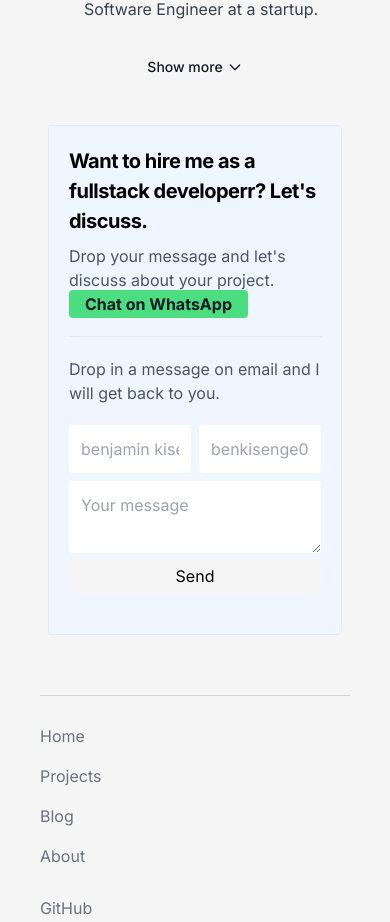
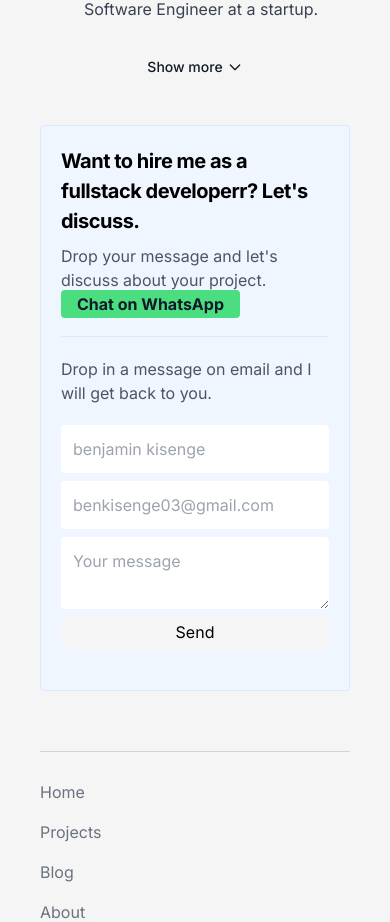
Before and after one commit to iambenkis/Portfolio-2.0, a Next.js app: page / in a window 390 px wide. Shown: the part 3618-4540 px from the top of the page. Built offline with nearby package versions, Linux system fonts and the light colour scheme.

Commit message:
Update Style

```diff
--- a/src/components/Whatsapp/index.jsx
+++ b/src/components/Whatsapp/index.jsx
@@ -1,7 +1,7 @@
 /* eslint-disable react/no-unescaped-entities */
 export default function Whatsapp() {
   return (
-    <section className="bg-blue-50 dark:bg-gray-900 mx-7 md:mx-0 p-5 mt-10 border-blue-100 dark:border-gray-800 border rounded">
+    <section className="bg-blue-50 dark:bg-gray-900 mx-5 md:mx-0 p-5 mt-10 border-blue-100 dark:border-gray-800 border rounded">
       <div>
         <div className="border-b-[1px]  pb-5">
           <h3 className="font-bold  text-[20px] tracking-tight text-black dark:text-white">
@@ -24,17 +24,17 @@ export default function Whatsapp() {
             Drop in a message on email and I will get back to you.{' '}
           </p>
           <div className="relative my-5">
-            <div className="flex">
+            <div className="flex flex-col  sm:flex-row">
               <input
                 type="text"
                 autoComplete="name"
-                className="p-3 w-full mr-2 rounded dark:bg-gray-800 dark:text-white"
+                className="p-3 w-full mr-2  rounded dark:bg-gray-800 dark:text-white"
                 placeholder="benjamin kisenge"
               />
               <input
                 type="email"
                 autoComplete="email"
-                className="p-3 w-full rounded dark:bg-gray-800 dark:text-white"
+                className="p-3 w-full mt-2 sm:mt-0 rounded dark:bg-gray-800 dark:text-white"
                 placeholder="benkisenge03@gmail.com"
               />
             </div>
```
